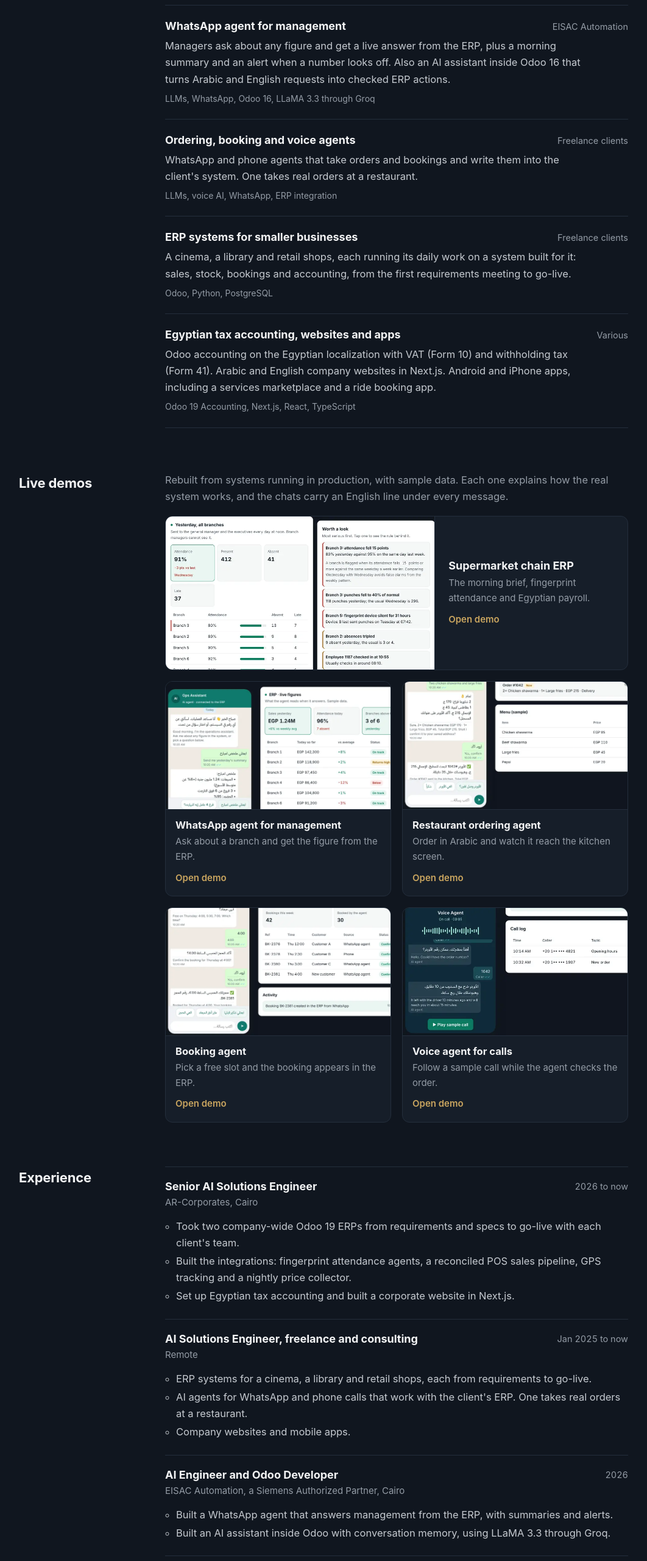
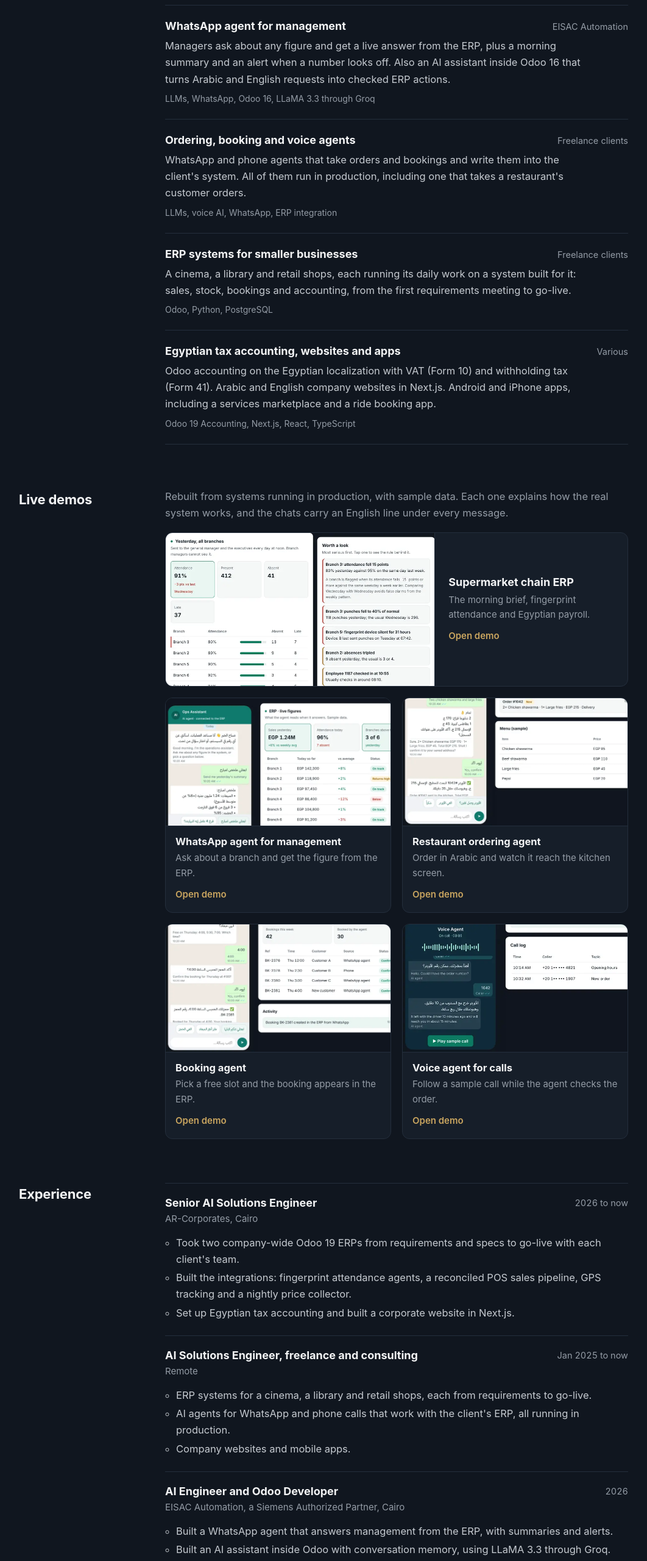
Before and after one commit to Marwankhater/marwankhater.github.io, a plain HTML site: page index.html in a window 1280 px wide. Shown: the part 1474-4034 px from the top of the page at 61% size, without its empty margins (109-1171 px from the left). Drawn offline with Linux system fonts and the light colour scheme.

Commit message:
Portfolio: all the agents run in production

```diff
--- a/index.html
+++ b/index.html
@@ -236,7 +236,7 @@
       </article>
       <article class="case">
         <div class="top"><h3>Ordering, booking and voice agents</h3><span class="meta">Freelance clients</span></div>
-        <p>WhatsApp and phone agents that take orders and bookings and write them into the client's system. One takes real orders at a restaurant.</p>
+        <p>WhatsApp and phone agents that take orders and bookings and write them into the client's system. All of them run in production, including one that takes a restaurant's customer orders.</p>
         <p class="stack">LLMs, voice AI, WhatsApp, ERP integration</p>
       </article>
       <article class="case">
@@ -273,7 +273,7 @@
         <li class="job"><h3>Senior AI Solutions Engineer</h3><span class="when">2026 to now</span><span class="at">AR-Corporates, Cairo</span>
           <ul><li>Took two company-wide Odoo 19 ERPs from requirements and specs to go-live with each client's team.</li><li>Built the integrations: fingerprint attendance agents, a reconciled POS sales pipeline, GPS tracking and a nightly price collector.</li><li>Set up Egyptian tax accounting and built a corporate website in Next.js.</li></ul></li>
         <li class="job"><h3>AI Solutions Engineer, freelance and consulting</h3><span class="when">Jan 2025 to now</span><span class="at">Remote</span>
-          <ul><li>ERP systems for a cinema, a library and retail shops, each from requirements to go-live.</li><li>AI agents for WhatsApp and phone calls that work with the client's ERP. One takes real orders at a restaurant.</li><li>Company websites and mobile apps.</li></ul></li>
+          <ul><li>ERP systems for a cinema, a library and retail shops, each from requirements to go-live.</li><li>AI agents for WhatsApp and phone calls that work with the client's ERP, all running in production.</li><li>Company websites and mobile apps.</li></ul></li>
         <li class="job"><h3>AI Engineer and Odoo Developer</h3><span class="when">2026</span><span class="at">EISAC Automation, a Siemens Authorized Partner, Cairo</span>
           <ul><li>Built a WhatsApp agent that answers management from the ERP, with summaries and alerts.</li><li>Built an AI assistant inside Odoo with conversation memory, using LLaMA 3.3 through Groq.</li></ul></li>
         <li class="job"><h3>AI and Programming Instructor</h3><span class="when">2026</span><span class="at">iSchool, part-time</span>
```
